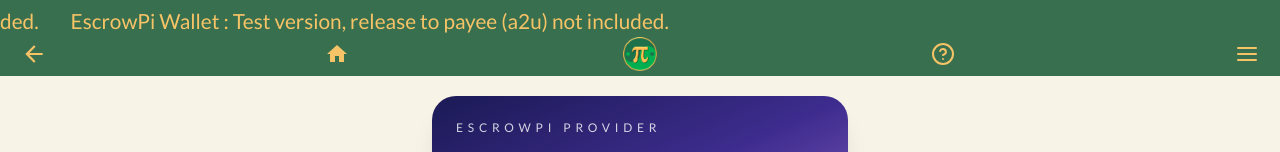
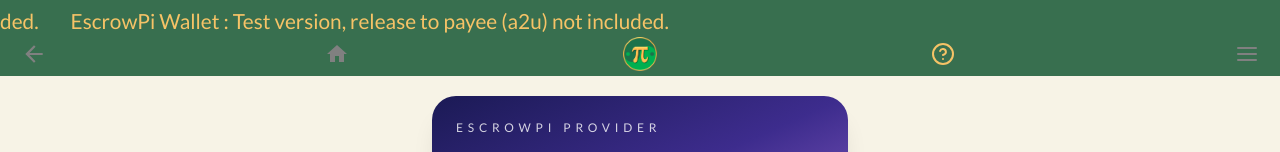
Before and after one commit to map-of-pi/escrow-pi-frontend, a Next.js app: page /provider/pay in a window 1280 px wide. Shown: the top 152 px of the page. Built offline with nearby package versions, Linux system fonts and the light colour scheme; no server answers.

Commit message:
Minor UI updates to provider page: Add countdown timer and disable navigation options in header

```diff
--- a/src/app/global.css
+++ b/src/app/global.css
@@ -85,3 +85,8 @@ body {
 .hamburger-btn .hamburger-icon { color: var(--default-tertiary-color) !important; cursor: not-allowed; }
 [data-ready='true'] .hamburger-btn { pointer-events: auto; }
 [data-ready='true'] .hamburger-btn .hamburger-icon { color: var(--default-secondary-color) !important; cursor: pointer; }
+[data-provider-locked='true'] .hamburger-btn { pointer-events: none !important; }
+[data-provider-locked='true'] .hamburger-btn .hamburger-icon {
+  color: var(--default-tertiary-color) !important;
+  cursor: default !important;
+}
--- a/src/app/provider/pay/page.tsx
+++ b/src/app/provider/pay/page.tsx
@@ -55,17 +55,19 @@ const formatPi = (value?: number | null) => {
   return `${rounded.toString()} π`;
 };
 
-const formatTimestamp = (value?: string | null) => {
-  if (!value) return null;
-  const date = new Date(value);
-  if (Number.isNaN(date.getTime())) return null;
-  return date.toLocaleString(undefined, {
-    hour: "2-digit",
-    minute: "2-digit",
-    year: "numeric",
-    month: "short",
-    day: "numeric",
-  });
+const formatCountdown = (milliseconds: number) => {
+  if (milliseconds <= 0) {
+    return "00:00";
+  }
+
+  const totalSeconds = Math.max(0, Math.ceil(milliseconds / 1000));
+  const minutes = Math.floor(totalSeconds / 60)
+    .toString()
+    .padStart(2, "0");
+  const seconds = (totalSeconds % 60)
+    .toString()
+    .padStart(2, "0");
+  return `${minutes}:${seconds}`;
 };
 
 const sanitizeParam = (value: string | null): string | null => {
@@ -127,6 +129,14 @@ const ProviderPayPage = () => {
   const [phase, setPhase] = useState<"initial" | "auth" | "loading" | "ready" | "error">("initial");
   const [error, setError] = useState<string | null>(null);
   const [submitState, setSubmitState] = useState<"idle" | "confirming" | "cancelling">("idle");
+  const [now, setNow] = useState(Date.now());
+
+  useEffect(() => {
+    const interval = window.setInterval(() => {
+      setNow(Date.now());
+    }, 1000);
+    return () => window.clearInterval(interval);
+  }, []);
 
   const authenticateWithPi = useCallback(async (): Promise<string> => {
     setPhase("auth");
@@ -389,7 +399,16 @@ const ProviderPayPage = () => {
   const baseAmount = typeof issued.amount === "number"
     ? issued.amount
     : context?.fees?.baseAmount ?? fallbackAmount;
-  const expiresLabel = formatTimestamp(context?.expiresAt);
+  const expiresIn = useMemo(() => {
+    if (!context?.expiresAt) return null;
+    const diff = new Date(context.expiresAt).getTime() - now;
+    return formatCountdown(diff);
+  }, [context?.expiresAt, now]);
+
+  const isExpired = useMemo(() => {
+    if (!context?.expiresAt) return false;
+    return new Date(context.expiresAt).getTime() <= now;
+  }, [context?.expiresAt, now]);
 
   const steps = [
     { label: "Authenticate with Pi", done: Boolean(piToken) },
@@ -485,8 +504,10 @@ const ProviderPayPage = () => {
                 <p className="text-lg font-semibold">@{context.payer.piUsername}</p>
               </div>
               <div className="text-right">
-                <p className="text-xs uppercase tracking-wide text-gray-500">Expires</p>
-                <p className="text-sm font-semibold text-gray-900">{expiresLabel ?? "Unknown"}</p>
+                <p className="text-xs uppercase tracking-wide text-gray-500">Expires in</p>
+                <p className={`text-sm font-semibold ${isExpired ? "text-red-600" : "text-gray-900"}`}>
+                  {context?.expiresAt ? (isExpired ? "Expired" : expiresIn ?? "—") : "Unknown"}
+                </p>
               </div>
             </div>
             <div className="mt-6 grid gap-4 rounded-2xl bg-gray-50 p-4 text-sm">
@@ -538,6 +559,11 @@ const ProviderPayPage = () => {
             <p className="text-sm text-gray-600">
               By confirming you authorize EscrowPi to debit your Pi wallet for the total above and lock it in escrow until the merchant marks the order complete or a dispute is resolved.
             </p>
+            {context?.expiresAt && (
+              <p className={`mt-4 text-center text-sm font-medium ${isExpired ? "text-red-600" : "text-gray-600"}`}>
+                {isExpired ? "Payment window expired. Fetch a new link." : `Payment window expires in ${expiresIn ?? "—"}`}
+              </p>
+            )}
             <div className="mt-5 grid gap-3">
               <button
                 type="button"
--- a/src/components/Navbar.module.css
+++ b/src/components/Navbar.module.css
@@ -9,12 +9,21 @@
   align-items: center;
 }
 
+.nav_item_locked {
+  pointer-events: none;
+  cursor: default !important;
+}
+
 .nav_item:active {
   width: 35px;
   height: 35px;
   border: none;
   border-radius: 50%;
   background-color: #d0d0d086;
+}
+
+.nav_item_locked:active {
+  background-color: transparent;
 }
 
 .badge_dot {
--- a/src/components/Navbar.tsx
+++ b/src/components/Navbar.tsx
@@ -62,7 +62,14 @@ export default function Navbar() {
 
   // No reading/writing of data-loading here. Home page controls it; CSS responds.
 
-  const disabled = isHomePage;
+  const providerLocked = !!pathname && pathname.includes('/provider');
+  const disabled = isHomePage || providerLocked;
+
+  useEffect(() => {
+    if (providerLocked && sidebarOpen) {
+      setSidebarOpen(false);
+    }
+  }, [providerLocked, sidebarOpen]);
 
   // Check for uncleared notifications to show an indicator on the hamburger
   useEffect(() => {
@@ -94,11 +101,14 @@ export default function Navbar() {
   }, [currentUser?.pi_uid, sidebarOpen]);
 
   const isNonHome = (pathname ?? '/') !== '/';
+  const baseNavClass = styles.nav_item;
+  const lockedNavClass = `${styles.nav_item} ${styles.nav_item_locked}`;
   return (
     <div
       className="w-full z-[500] fixed top-0 left-0 right-0"
       style={{ background: 'var(--default-primary-color)' }}
       data-ready={(isNonHome || ready) ? 'true' : undefined}
+      data-provider-locked={providerLocked ? 'true' : undefined}
     >
       <div className="w-full h-[76.19px] px-[16px] py-[5px]">
         {/* Center title row */}
@@ -123,9 +133,13 @@ export default function Navbar() {
 
         {/* Nav row */}
         <div className="flex justify-between items-center">
-          <div className={`${styles.nav_item}`}>
-            {isHomePage ? (
-              <span aria-disabled className="w-full h-full flex items-center justify-center cursor-not-allowed">
+          <div className={isHomePage || providerLocked ? lockedNavClass : baseNavClass}>
+            {isHomePage || providerLocked ? (
+              <span
+                aria-disabled
+                className="w-full h-full flex items-center justify-center"
+                aria-hidden="true"
+              >
                 <IoMdArrowBack size={26} className={`text-[var(--default-tertiary-color)]`} />
               </span>
             ) : (
@@ -141,7 +155,6 @@ export default function Navbar() {
                     }
                     router.push(backHref);
                   } catch {
-                    // As a last resort, hard navigate
                     window.location.href = backHref;
                   }
                 }}
@@ -151,7 +164,16 @@ export default function Navbar() {
             )}
           </div>
 
-          <div className={`${styles.nav_item} ${disabled ? 'disabled' : ''}`}>
+          <div className={`${styles.nav_item} ${disabled ? 'disabled' : ''} ${providerLocked ? styles.nav_item_locked : ''}`}>
+            {providerLocked ? (
+              <span
+                aria-disabled
+                aria-hidden="true"
+                className="w-full h-full flex items-center justify-center"
+              >
+                <MdHome size={24} className="text-[var(--default-tertiary-color)]" />
+              </span>
+            ) : (
               <Link
                 href="/?skipSplash=1"
                 aria-label="Go Home"
@@ -168,12 +190,23 @@ export default function Navbar() {
               >
                 <MdHome size={24} className={`${disabled ? 'text-[var(--default-tertiary-color)]' : 'text-[var(--default-secondary-color)]'}`} />
               </Link>
+            )}
           </div>
 
-          <div className={`${styles.nav_item} disabled`}>
+          <div className={`${styles.nav_item} disabled ${providerLocked ? styles.nav_item_locked : ''}`}>
+            {providerLocked ? (
+              <span
+                aria-disabled
+                aria-hidden="true"
+                className="w-full h-full flex items-center justify-center"
+              >
+                <Image src="/escrow-pi-logo.png" alt="EscrowPi" width={34} height={34} />
+              </span>
+            ) : (
               <Link href="/?skipSplash=1" aria-label="Home" onClick={(e) => { e.preventDefault(); if (!disabled) router.push('/?skipSplash=1'); }}>
                 <Image src="/escrow-pi-logo.png" alt="EscrowPi" width={34} height={34} />
               </Link>
+            )}
           </div>
 
           <div className={`${styles.nav_item}`}>
@@ -182,7 +215,18 @@ export default function Navbar() {
             </a>
           </div>
 
-          <div className={`${styles.nav_item} hamburger-btn relative`}>
+          <div
+            className={`${styles.nav_item} hamburger-btn relative ${providerLocked ? styles.nav_item_locked : ''}`}
+          >
+            {providerLocked ? (
+              <span
+                aria-disabled
+                aria-hidden="true"
+                className="w-full h-full flex items-center justify-center"
+              >
+                <FiMenu size={24} className="hamburger-icon text-[var(--default-tertiary-color)]" />
+              </span>
+            ) : (
               <button
                 onClick={() => { setSidebarOpen((s) => !s); }}
                 className={"outline-none"}
@@ -198,6 +242,7 @@ export default function Navbar() {
                   </div>
                 )}
               </button>
+            )}
           </div>
         </div>
       </div>
```
Lines whose indentation alone changed are shown as unchanged.
